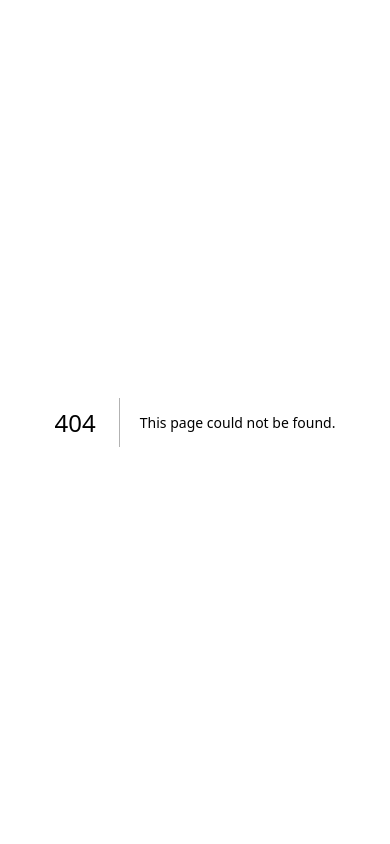
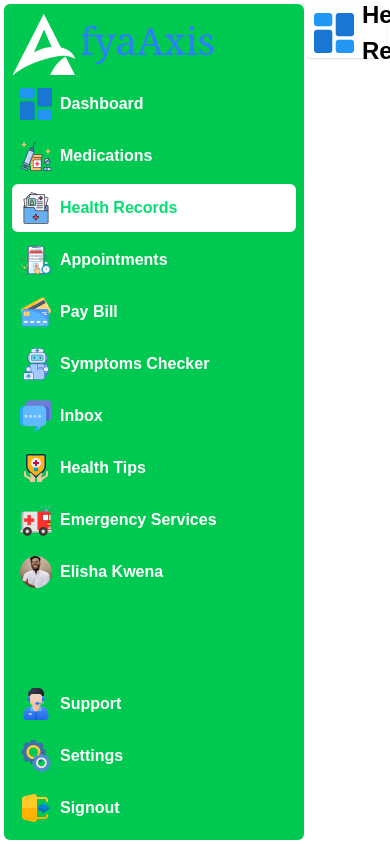
Before and after one commit to Elisha-Kwena/afyaaxis, a Next.js app in the folder client/: page /health-records in a window 390 px wide. Before the commit this address had no page. Built offline with nearby package versions, Linux system fonts and the light colour scheme.

Commit message:
Rename and update patient records page
Renamed the records page to health-records and updated the component to use a dynamic title and improved layout. The Navbar now receives a title prop, and the main content area has been refactored for better styling and responsiveness.

```diff
--- a/client/src/app/(patient)/records/page.tsx
+++ b/client/src/app/(patient)/health-records/page.tsx
@@ -4,18 +4,21 @@ import Navbar from "@/components/navigation/Navbar";
 import { useSidebar } from "@/contexts/SidebarContext";
 
 export default function Records() {
+  const title = "Health-Records";
   const { isOpen } = useSidebar();
   return (
     <>
-      <Navbar />
+      <Navbar title={title} />
       <section
         className={`p-1 transition-all min-h-screen  bg-white-200 duration-300 pt-[59px] ${
           isOpen ? "md:ml-[300px]" : "md:ml-[55px]"
         }`}
       >
-        {" "}
-        <div>Records Page</div>
-        <div>Records Page</div>
+        <div
+          className={`h-screen pb-[60px] overflow-scroll px-1 fixed right-0 transition-all duration-700 ease-in-out ${
+            isOpen ? "left-[305px]" : "left-[60px]"
+          }`}
+        ></div>
       </section>
     </>
   );
```
